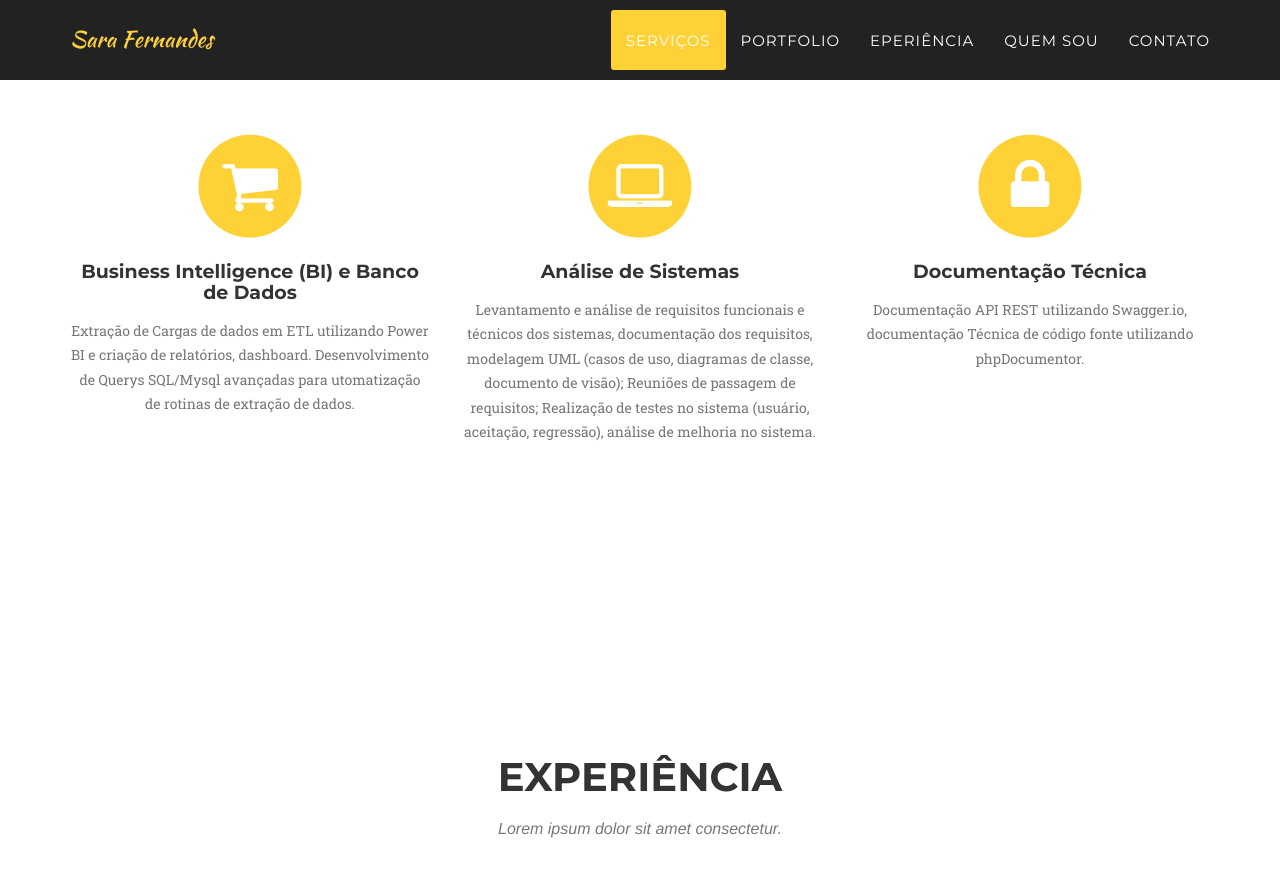
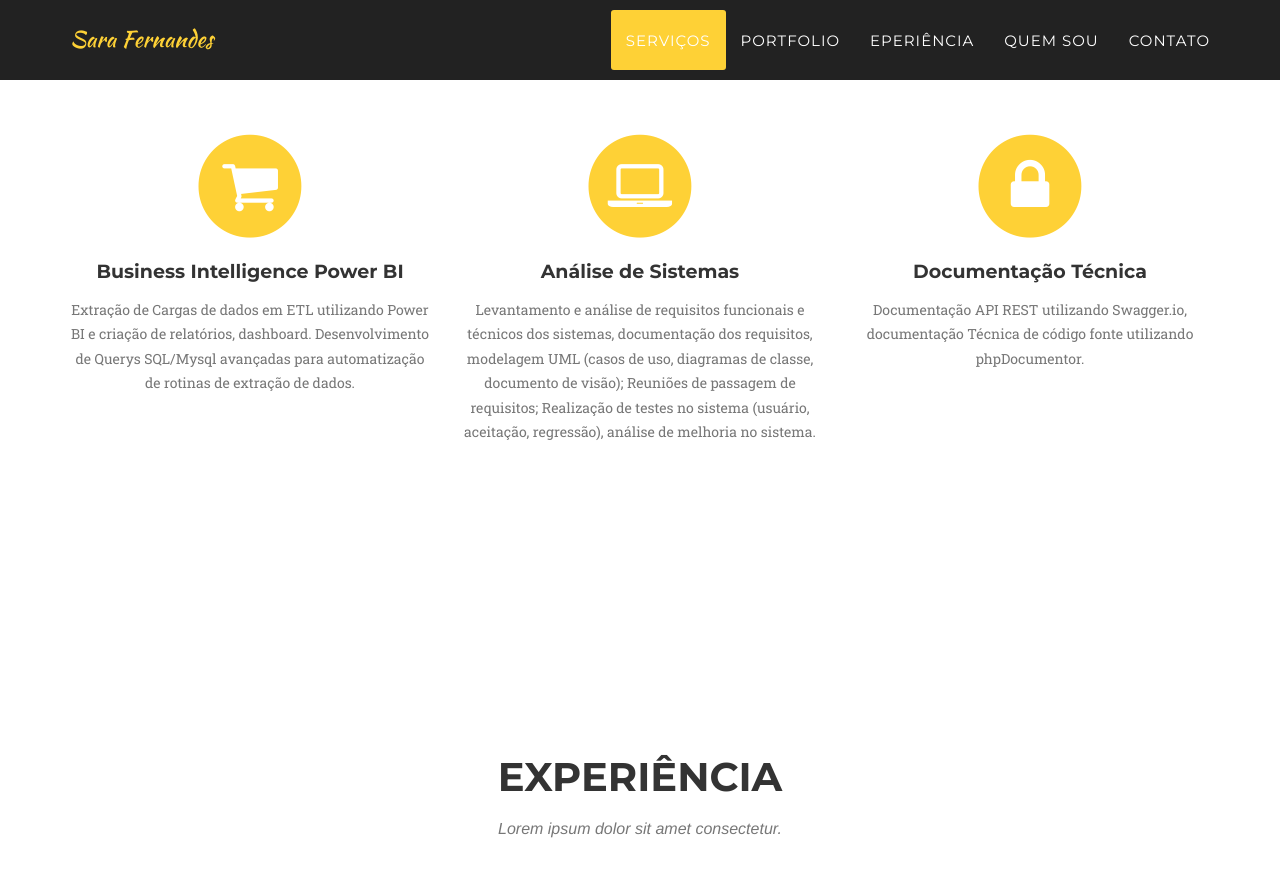
Before and after one commit to SaraFernandes/sarafernandes.github.io, a Jekyll site: the page built from index.html, in a window 1280 px wide and 900 px high, scrolled down 1874 px. Shown: the top 877 px of the window. Built offline with Jekyll 4.4.1, drawn with Linux system fonts in a browser that asks for light colours; some web fonts are replaced.

Commit message:
Update services.html

```diff
--- a/_includes/services.html
+++ b/_includes/services.html
@@ -14,8 +14,8 @@ Através da superação pessoal de grandes desafios relacionados a minha área d
                         <i class="fa fa-circle fa-stack-2x text-primary"></i>
                         <i class="fa fa-shopping-cart fa-stack-1x fa-inverse"></i>
                     </span>
-                    <h4 class="service-heading">Business Intelligence (BI) e Banco de Dados</h4>
-                    <p class="text-muted">Extração de Cargas de dados em ETL utilizando Power BI e criação de relatórios, dashboard. Desenvolvimento de Querys SQL/Mysql avançadas para utomatização de rotinas de extração de dados.</p>
+                    <h4 class="service-heading">Business Intelligence Power BI</h4>
+                    <p class="text-muted">Extração de Cargas de dados em ETL utilizando Power BI e criação de relatórios, dashboard. Desenvolvimento de Querys SQL/Mysql avançadas para automatização de rotinas de extração de dados.</p>
                 </div>
                 <div class="col-md-4">
                     <span class="fa-stack fa-4x">
```
